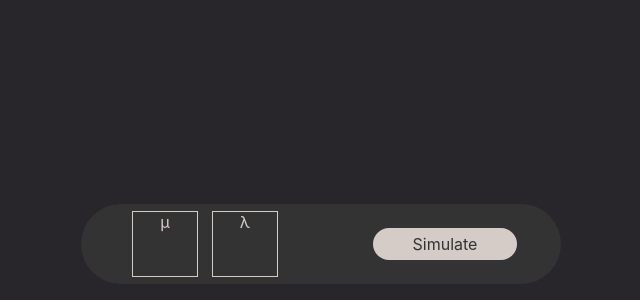
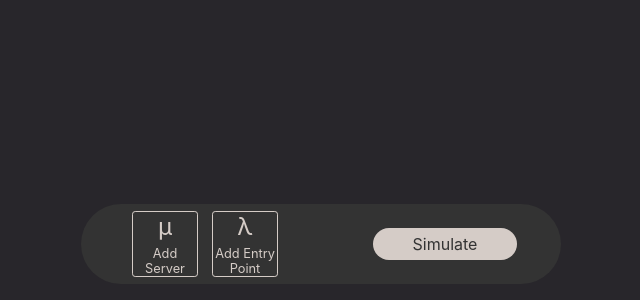
Before and after one commit to PedroMion/QPy-front, a React (Create React App) app in the folder qpy-front/: page / in a window 1280 px wide. Shown: the part 500-800 px from the top of the page, without its empty margins (319-959 px from the left). Built offline with nearby package versions, Linux system fonts and the light colour scheme.

Commit message:
Adding elements

```diff
--- a/qpy-front/src/Components/NavBar.css
+++ b/qpy-front/src/Components/NavBar.css
@@ -25,7 +25,25 @@
     width: 4rem;
     color: #D5CCC7;
     cursor: pointer;
+    border-radius: 0.2rem;
     border: 1px solid #D5CCC7;
+    display: flex;
+    flex-direction: column;
+    text-align: center;
+    justify-content: space-between;
+    align-items: center;
+    font-size: 0.80rem;
+    transition: all 0.5s ease;
+}
+
+.nav-bar-element:hover {
+    background-color: #D5CCC7;
+    color: #333333;
+}
+
+#nav-bar-element-text-lambda, #nav-bar-element-text-mi {
+    font-size: 1.5rem;
+    height: auto;
 }
 
 .nav-bar-button-container {
@@ -47,3 +65,7 @@
     background-color: #333333;
     color: #D5CCC7;
 }
+
+.nav-bar-element-text {
+    text-align: center;
+}
--- a/qpy-front/src/Components/NavBar.js
+++ b/qpy-front/src/Components/NavBar.js
@@ -5,11 +5,23 @@ function NavBar() {
     <div className="nav-bar-container">
         <div className='nav-bar-options'>
             <div className='nav-bar-element'>
-              μ
+              <div className='nav-bar-element-text' id='nav-bar-element-text-mi'>
+                μ
+              </div>
+
+              <div className='nav-bar-element-text'>
+                Add Server
+              </div>
             </div>
 
             <div className='nav-bar-element'>
-              λ
+              <div className='nav-bar-element-text' id='nav-bar-element-text-lambda'>
+                λ
+              </div>
+
+              <div className='nav-bar-element-text'>
+                Add Entry Point
+              </div>
             </div>
         </div>
 
```
